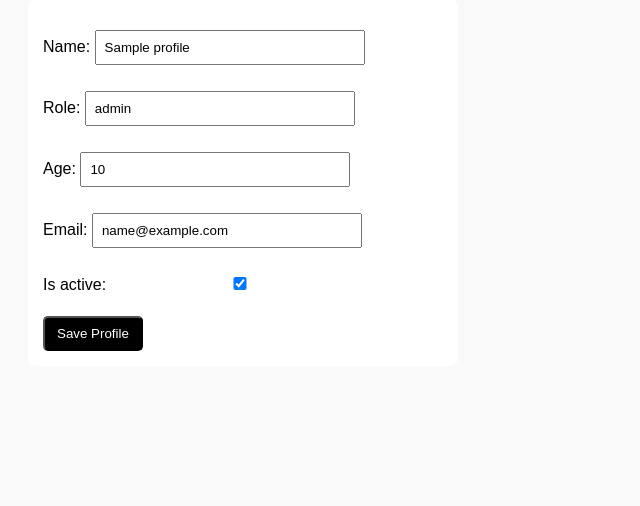
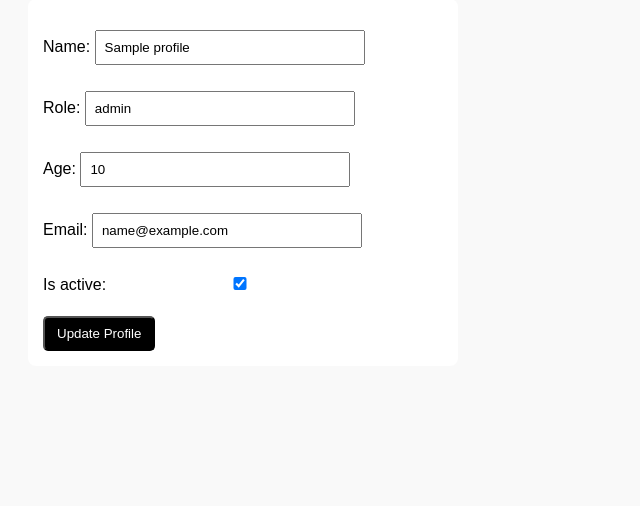
Before and after one commit to kbvyshnav/profile-manager-django, a Django app: page /update-profile/1 in a window 1280 px wide. Shown: the part 145-651 px from the top of the page, without its empty margins (0-640 px from the left). Run offline with Django 4.2, Linux system fonts and the light colour scheme; tables that the repository leaves empty hold one stand-in row (values such as "Sample post").

Commit message:
minor conditional changes implemented

```diff
--- a/profiles/templates/profiles/add_profile.html
+++ b/profiles/templates/profiles/add_profile.html
@@ -11,7 +11,12 @@
 
     {{ form.as_p }}
 
-    <button type="submit">Save Profile</button>
+    {% if form.instance.pk %}
+        <button type="submit">Update Profile</button>
+    {% else %}
+        <button type="submit">Save Profile</button>
+    {% endif %}
+
 </form>
 
 {% endblock %}
--- a/profiles/templates/profiles/home.html
+++ b/profiles/templates/profiles/home.html
@@ -17,8 +17,6 @@
         <br>
 
         {% for profile in profiles %}
-
-
         <li>
             <b>{{ profile.name }}</b> ({{ profile.age }})<br>
             Role : {{ profile.role }}<br>
@@ -29,6 +27,7 @@
             <a href="{% url 'delete_profile' profile.id %}">Delete</a>
         </li>
         {% endfor %}
+
     </ul>
 {% else %}
     <p>No Profiles available.</p>
```
